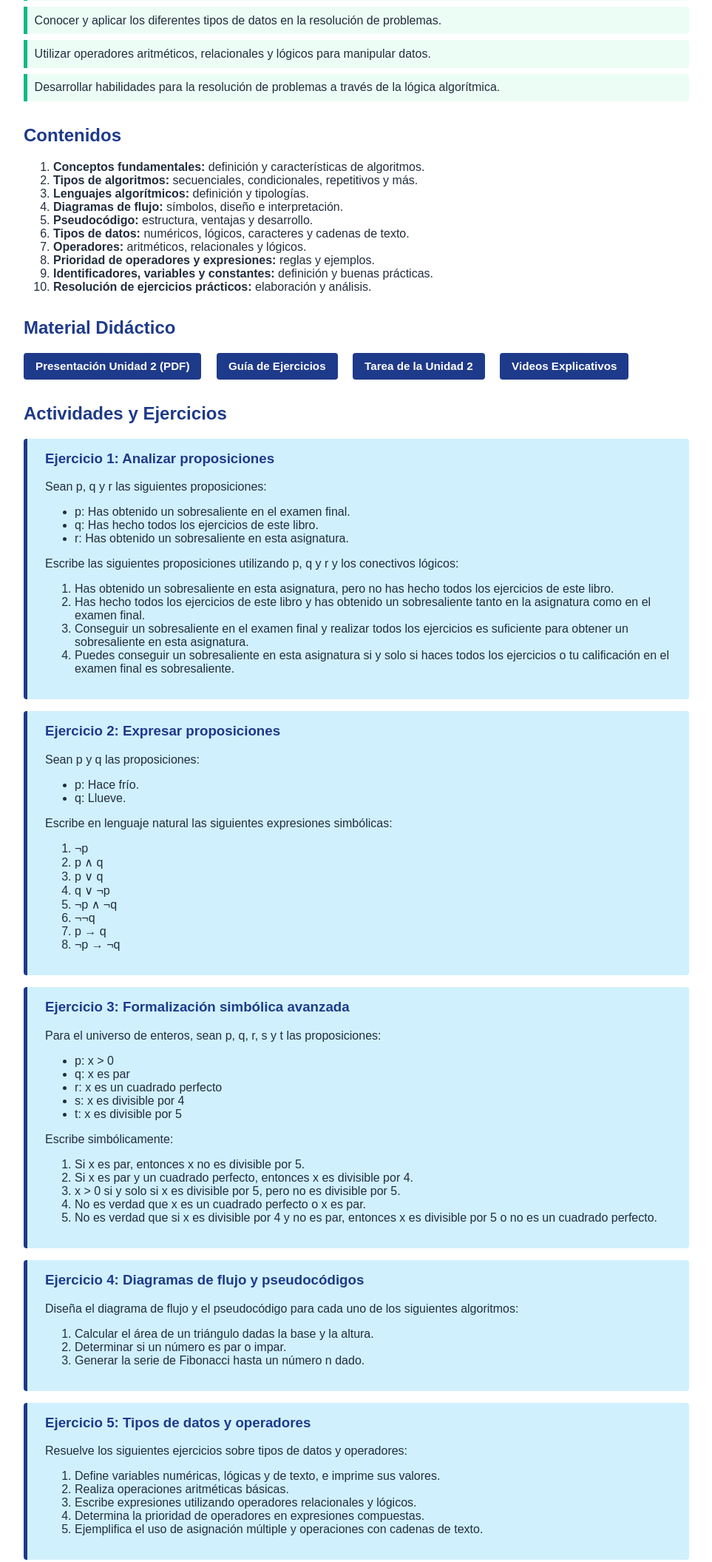
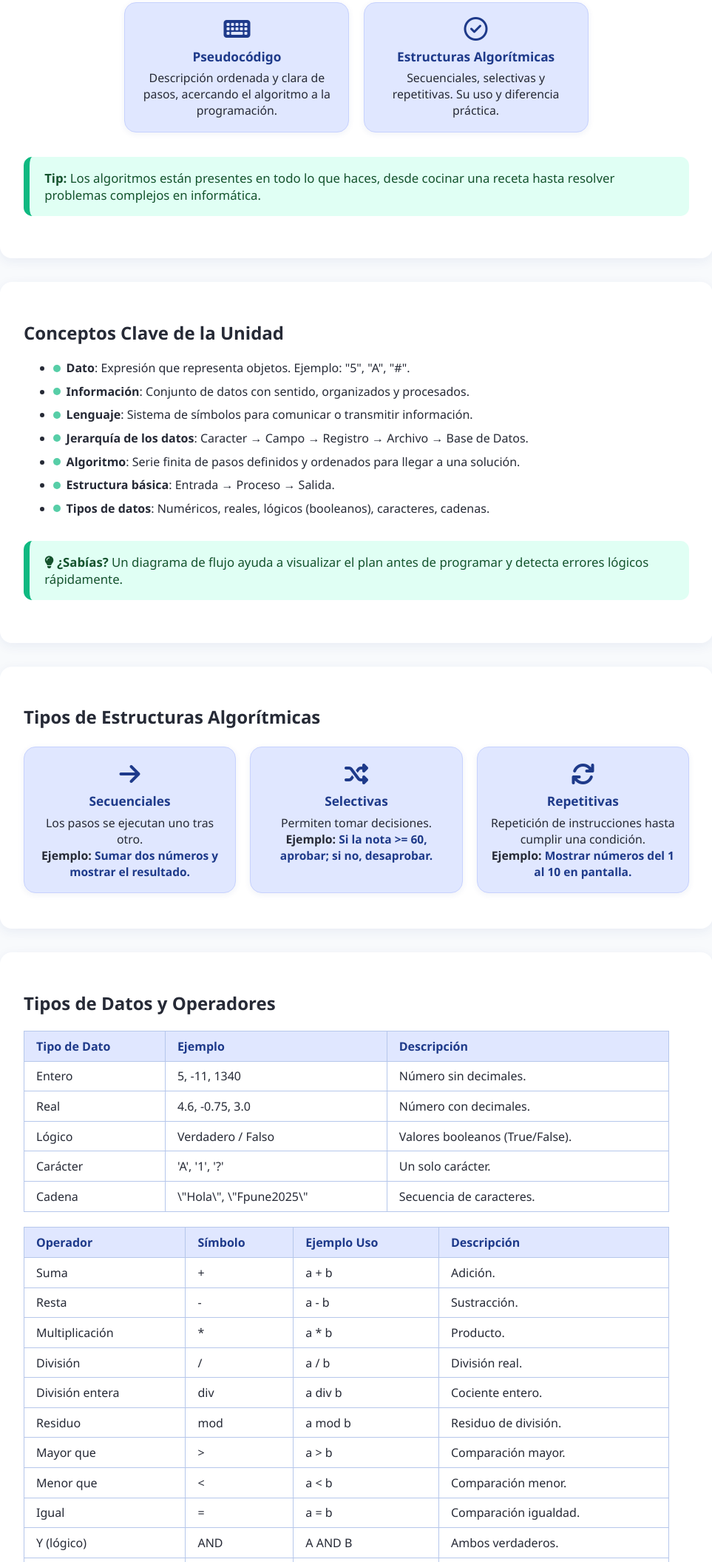
Before and after one commit to aldoariel/vercel_algoritmica, a plain HTML site: page UnidadII.html in a window 1280 px wide. Shown: the part 488-2599 px from the top of the page at 74% size, without its empty margins (158-1121 px from the left). Drawn offline with Linux system fonts and the light colour scheme.

Commit message:
subir unidad 2

```diff
--- a/UnidadII.html
+++ b/UnidadII.html
@@ -1,229 +1,259 @@
 <!DOCTYPE html>
 <html lang="es">
 <head>
-  <meta charset="UTF-8" />
-  <meta name="viewport" content="width=device-width, initial-scale=1" />
-  <title>Unidad 2 - Lógica del Algoritmo | Algorítmica</title>
+  <meta charset="UTF-8">
+  <meta name="viewport" content="width=device-width, initial-scale=1.0">
+  <title>Unidad II - Lógica del Algoritmo | Algorítmica</title>
+  <link rel="stylesheet" href="https://cdnjs.cloudflare.com/ajax/libs/font-awesome/6.4.2/css/all.min.css">
   <style>
+    :root {
+      --azul: #1e3a8a;
+      --azul-claro: #e0e7ff;
+      --verde: #10b981;
+      --gris-fondo: #f8fafc;
+      --sombracard: 0 4px 16px rgba(30,58,138,.07);
+      --borde: #c7d2fe;
+    }
     body {
-      font-family: Arial, Helvetica, sans-serif;
-      background-color: #f8fafc;
-      color: #222d3d;
+      font-family: 'Segoe UI', Arial, sans-serif;
+      background: var(--gris-fondo);
       margin: 0;
-      padding: 0;
+      color: #262a36;
     }
     header {
-      background-color: #1e3a8a;
-      padding: 1rem 2rem;
+      background: var(--azul);
       color: white;
+      padding: 1.5rem 0 1rem 0;
       text-align: center;
     }
-    h1, h2, h3 {
-      color: #1e3a8a;
+    header i {
+      font-size: 2.1em;
+      color: var(--verde);
     }
-    main {
-      max-width: 900px;
-      margin: 1rem auto 3rem auto;
-      padding: 1rem 2rem;
-      background: white;
-      border-radius: 8px;
-      box-shadow: 0 3px 10px rgba(30, 58, 138, 0.1);
+    h1 {
+      margin-top: 0.3em;
+      margin-bottom: 0.2em;
+      letter-spacing: 1px;
     }
     section {
-      margin-bottom: 2rem;
+      max-width: 900px;
+      margin: 2rem auto;
+      background: white;
+      border-radius: 1em;
+      box-shadow: var(--sombracard);
+      padding: 2rem 2rem 1.5rem 2rem;
+      animation: fadein 1.2s both;
     }
-    ul.material-list {
-      list-style: none;
-      padding-left: 0;
+    @keyframes fadein { from { opacity:0; transform: translateY(35px); } to { opacity:1; transform: none; } }
+    .cards {
+      display: flex;
+      flex-wrap: wrap;
+      gap: 1.2rem;
+      margin: 1.5rem 0;
+      justify-content: center;
     }
-    ul.material-list li {
-      padding: 0.6rem;
-      border-left: 5px solid #10b981;
-      margin-bottom: 0.5rem;
-      background-color: #ecfdf5;
-      font-size: 1rem;
-      border-radius: 0 4px 4px 0;
+    .card {
+      background: var(--azul-claro);
+      border: 1.5px solid var(--borde);
+      border-radius: 1em;
+      box-shadow: 0 2px 8px rgba(30,58,138,0.07);
+      flex: 1 1 245px;
+      max-width: 270px;
+      padding: 1.2em 1em 1.1em 1em;
+      display: flex;
+      flex-direction: column;
+      align-items: center;
+      transition: transform .22s;
+      cursor: pointer;
     }
-    .exercise {
-      background-color: #d0f0fd;
-      padding: 1rem 1.5rem;
-      border-left: 5px solid #1e3a8a;
-      margin: 1rem 0;
-      border-radius: 4px;
+    .card:hover {
+      transform: translateY(-5px) scale(1.036);
+      box-shadow: 0 6px 20px rgba(16,185,129,0.07);
     }
-    .exercise h3 {
-      margin-top: 0;
+    .card i {
+      font-size: 2em;
+      color: var(--azul);
+      margin-bottom: .3em;
+    }
+    .card span {
+      font-weight: bold;
+      color: var(--azul);
+      font-size: 1.08em;
+      margin-bottom: .28em;
+      text-align: center;
+    }
+    .card p {
+      margin: 0.1em 0 0 0;
+      text-align: center;
+      font-size: .99em;
+    }
+    ul.bullet-green li {
+      margin-bottom: .6em;
+      padding-left: 1.1em;
+      position: relative;
+    }
+    ul.bullet-green li::before {
+      content: "";
+      position: absolute;
+      left: 0;
+      top: .40em;
+      width: .62em;
+      height: .62em;
+      background: var(--verde);
+      border-radius: 50%;
+      opacity: .7;
+    }
+    .tips {
+      background: #e0fff4;
+      border-left: 8px solid var(--verde);
+      margin: 2em 0 2em 0;
+      padding: 1em 1.2em;
+      border-radius: .7em;
+      font-size: 1.05em;
+      color: #14532d;
     }
     table {
+      width: 97%;
       border-collapse: collapse;
-      width: 100%;
-      margin-top: 1rem;
+      margin: 1.3em 0;
+      font-size: 1em;
     }
     th, td {
-      border: 1px solid #1e3a8a;
-      padding: 0.5rem 1rem;
+      border: 1.5px solid #b6c7eb;
+      padding: .55em 1em;
       text-align: left;
     }
     th {
-      background-color: #e6eefc;
+      background: var(--azul-claro);
+      color: #1e3a8a;
     }
-    .download-links a {
-      display: inline-block;
-      background-color: #1e3a8a;
-      color: white;
-      padding: 0.6rem 1rem;
-      text-decoration: none;
-      margin-right: 1rem;
-      border-radius: 4px;
-      font-weight: bold;
-      font-size: 0.95rem;
+    .ejemplo {
+      background: #e0e7ff;
+      font-style: italic;
+      border-left: 7px solid var(--azul);
+      margin: 1.4em 0 .9em 0;
+      padding: .6em 1.1em;
+      border-radius: .55em;
+    }
+    .actividad {
+      background: #fef9c3;
+      border-left: 7px solid #facc15;
+      font-size: 1.04em;
+      color: #92400e;
+      margin: 1.1em 0 1.8em 0;
+      padding: .6em 1.1em;
+      border-radius: .55em;
+    }
+    @media (max-width: 620px) {
+      section { padding: 1.2em .4em; border-radius: .6em; }
+      .cards { flex-direction: column; gap: .8em; }
+      .card { max-width: none; }
+      th, td { font-size: .98em; padding: .4em .5em}
     }
     footer {
-      text-align: center;
-      padding: 1rem 0;
-      font-size: 0.9rem;
-      color: #555;
-      border-top: 1px solid #eee;
-      margin-top: 2rem;
+      text-align:center;
+      color: #1e3a8a;
+      font-size: .98em;
+      margin: 2.2em 0 1.5em 0;
     }
   </style>
 </head>
 <body>
   <header>
-    <h1>Unidad 2 - Lógica del Algoritmo</h1>
-    <p><strong>Algorítmica - Proceso de Admisión 2025</strong> | Facultad Politécnica - UNE</p>
+    <i class="fas fa-brain"></i>
+    <h1>Unidad II: Lógica del Algoritmo</h1>
+    <div>Facultad Politécnica - UNE <span style="font-size:.98em;">| Admisión 2025</span></div>
   </header>
-  <main>
   <section>
-      <h2>Presentación de la Unidad</h2>
-      <p>En esta unidad se aborda el concepto de algoritmo, sus tipos y representaciones mediante diagramas de flujo y pseudocódigo, además de los tipos de datos y operadores fundamentales para el desarrollo de algoritmos efectivos.</p>
+    <h2>Visión General</h2>
+    <div class="cards">
+      <div class="card">
+        <i class="fas fa-database"></i>
+        <span>Datos &amp; Información</span>
+        <p>Comprende cómo se representan, procesan y organizan los datos en algoritmos.</p>
+      </div>
+      <div class="card">
+        <i class="fa-solid fa-code"></i>
+        <span>Algoritmo</span>
+        <p>Conjunto de pasos lógicos y precisos para solucionar problemas.</p>
+      </div>
+      <div class="card">
+        <i class="fas fa-flowchart"></i>
+        <span>Diagramas de Flujo</span>
+        <p>Representación gráfica de la secuencia lógica de un proceso.</p>
+      </div>
+      <div class="card">
+        <i class="fa-solid fa-keyboard"></i>
+        <span>Pseudocódigo</span>
+        <p>Descripción ordenada y clara de pasos, acercando el algoritmo a la programación.</p>
+      </div>
+      <div class="card">
+        <i class="fa-regular fa-circle-check"></i>
+        <span>Estructuras Algorítmicas</span>
+        <p>Secuenciales, selectivas y repetitivas. Su uso y diferencia práctica.</p>
+      </div>
+    </div>
+    <div class="tips">
+      <strong>Tip:</strong> Los algoritmos están presentes en todo lo que haces, desde cocinar una receta hasta resolver problemas complejos en informática.
+    </div>
   </section>
-
   <section>
-      <h2>Capacidades y Competencias a Desarrollar</h2>
-      <ul class="material-list">
-        <li>Analizar y comprender los conceptos fundamentales de algoritmos y su estructura.</li>
-        <li>Diferenciar los tipos de algoritmos y sus propiedades distintivas.</li>
-        <li>Diseñar y representar algoritmos mediante diagramas de flujo y pseudocódigo.</li>
-        <li>Conocer y aplicar los diferentes tipos de datos en la resolución de problemas.</li>
-        <li>Utilizar operadores aritméticos, relacionales y lógicos para manipular datos.</li>
-        <li>Desarrollar habilidades para la resolución de problemas a través de la lógica algorítmica.</li>
+    <h2>Conceptos Clave de la Unidad</h2>
+    <ul class="bullet-green">
+      <li><strong>Dato</strong>: Expresión que representa objetos. Ejemplo: "5", "A", "#".</li>
+      <li><strong>Información</strong>: Conjunto de datos con sentido, organizados y procesados.</li>
+      <li><strong>Lenguaje</strong>: Sistema de símbolos para comunicar o transmitir información.</li>
+      <li><strong>Jerarquía de los datos</strong>: Caracter &rarr; Campo &rarr; Registro &rarr; Archivo &rarr; Base de Datos.</li>
+      <li><strong>Algoritmo</strong>: Serie finita de pasos definidos y ordenados para llegar a una solución.</li>
+      <li><strong>Estructura básica</strong>: Entrada &rarr; Proceso &rarr; Salida.</li>
+      <li><strong>Tipos de datos</strong>: Numéricos, reales, lógicos (booleanos), caracteres, cadenas.</li>
     </ul>
-    </section>
-
-    <section>
-      <h2>Contenidos</h2>
-      <ol>
-        <li><strong>Conceptos fundamentales:</strong> definición y características de algoritmos.</li>
-        <li><strong>Tipos de algoritmos:</strong> secuenciales, condicionales, repetitivos y más.</li>
-        <li><strong>Lenguajes algorítmicos:</strong> definición y tipologías.</li>
-        <li><strong>Diagramas de flujo:</strong> símbolos, diseño e interpretación.</li>
-        <li><strong>Pseudocódigo:</strong> estructura, ventajas y desarrollo.</li>
-        <li><strong>Tipos de datos:</strong> numéricos, lógicos, caracteres y cadenas de texto.</li>
-        <li><strong>Operadores:</strong> aritméticos, relacionales y lógicos.</li>
-        <li><strong>Prioridad de operadores y expresiones:</strong> reglas y ejemplos.</li>
-        <li><strong>Identificadores, variables y constantes:</strong> definición y buenas prácticas.</li>
-        <li><strong>Resolución de ejercicios prácticos:</strong> elaboración y análisis.</li>
-      </ol>
-    </section>
-
-    <section>
-      <h2>Material Didáctico</h2>
-      <div class="download-links">
-        <a href="#" download>Presentación Unidad 2 (PDF)</a>
-        <a href="#" download>Guía de Ejercicios</a>
-        <a href="#" download>Tarea de la Unidad 2</a>
-        <a href="#" target="_blank" rel="noopener noreferrer">Videos Explicativos</a>
+    <div class="tips">
+      <b><i class="fas fa-lightbulb"></i> ¿Sabías?</b> Un diagrama de flujo ayuda a visualizar el plan antes de programar y detecta errores lógicos rápidamente.
     </div>
   </section>
 
   <section>
-      <h2>Actividades y Ejercicios</h2>
-
-      <div class="exercise">
-        <h3>Ejercicio 1: Analizar proposiciones</h3>
-        <p>Sean p, q y r las siguientes proposiciones:</p>
-        <ul>
-          <li>p: Has obtenido un sobresaliente en el examen final.</li>
-          <li>q: Has hecho todos los ejercicios de este libro.</li>
-          <li>r: Has obtenido un sobresaliente en esta asignatura.</li>
-        </ul>
-        <p>Escribe las siguientes proposiciones utilizando p, q y r y los conectivos lógicos:</p>
-        <ol>
-          <li>Has obtenido un sobresaliente en esta asignatura, pero no has hecho todos los ejercicios de este libro.</li>
-          <li>Has hecho todos los ejercicios de este libro y has obtenido un sobresaliente tanto en la asignatura como en el examen final.</li>
-          <li>Conseguir un sobresaliente en el examen final y realizar todos los ejercicios es suficiente para obtener un sobresaliente en esta asignatura.</li>
-          <li>Puedes conseguir un sobresaliente en esta asignatura si y solo si haces todos los ejercicios o tu calificación en el examen final es sobresaliente.</li>
-        </ol>
+    <h2>Tipos de Estructuras Algorítmicas</h2>
+    <div class="cards">
+      <div class="card">
+        <i class="fas fa-arrow-right"></i>
+        <span>Secuenciales</span>
+        <p>Los pasos se ejecutan uno tras otro. <br><strong>Ejemplo:</strong> <span style="font-size:.98em;">Sumar dos números y mostrar el resultado.</span></p>
       </div>
-
-      <div class="exercise">
-        <h3>Ejercicio 2: Expresar proposiciones</h3>
-        <p>Sean p y q las proposiciones:</p>
-        <ul>
-          <li>p: Hace frío.</li>
-          <li>q: Llueve.</li>
-        </ul>
-        <p>Escribe en lenguaje natural las siguientes expresiones simbólicas:</p>
-        <ol>
-          <li>¬p</li>
-          <li>p ∧ q</li>
-          <li>p ∨ q</li>
-          <li>q ∨ ¬p</li>
-          <li>¬p ∧ ¬q</li>
-          <li>¬¬q</li>
-          <li>p → q</li>
-          <li>¬p → ¬q</li>
-        </ol>
+      <div class="card">
+        <i class="fas fa-random"></i>
+        <span>Selectivas</span>
+        <p>Permiten tomar decisiones. <br><strong>Ejemplo:</strong> <span style="font-size:.98em;">Si la nota &gt;= 60, aprobar; si no, desaprobar.</span></p>
       </div>
-
-      <div class="exercise">
-        <h3>Ejercicio 3: Formalización simbólica avanzada</h3>
-        <p>Para el universo de enteros, sean p, q, r, s y t las proposiciones:</p>
-        <ul>
-          <li>p: x > 0</li>
-          <li>q: x es par</li>
-          <li>r: x es un cuadrado perfecto</li>
-          <li>s: x es divisible por 4</li>
-          <li>t: x es divisible por 5</li>
-        </ul>
-        <p>Escribe simbólicamente:</p>
-        <ol>
-          <li>Si x es par, entonces x no es divisible por 5.</li>
-          <li>Si x es par y un cuadrado perfecto, entonces x es divisible por 4.</li>
-          <li>x > 0 si y solo si x es divisible por 5, pero no es divisible por 5.</li>
-          <li>No es verdad que x es un cuadrado perfecto o x es par.</li>
-          <li>No es verdad que si x es divisible por 4 y no es par, entonces x es divisible por 5 o no es un cuadrado perfecto.</li>
-        </ol>
+      <div class="card">
+        <i class="fas fa-sync"></i>
+        <span>Repetitivas</span>
+        <p>Repetición de instrucciones hasta cumplir una condición. <br><strong>Ejemplo:</strong> <span style="font-size:.98em;">Mostrar números del 1 al 10 en pantalla.</span></p>
       </div>
-
-      <div class="exercise">
-        <h3>Ejercicio 4: Diagramas de flujo y pseudocódigos</h3>
-        <p>Diseña el diagrama de flujo y el pseudocódigo para cada uno de los siguientes algoritmos:</p>
-        <ol>
-          <li>Calcular el área de un triángulo dadas la base y la altura.</li>
-          <li>Determinar si un número es par o impar.</li>
-          <li>Generar la serie de Fibonacci hasta un número n dado.</li>
-        </ol>
     </div>
-
-      <div class="exercise">
-        <h3>Ejercicio 5: Tipos de datos y operadores</h3>
-        <p>Resuelve los siguientes ejercicios sobre tipos de datos y operadores:</p>
-        <ol>
-          <li>Define variables numéricas, lógicas y de texto, e imprime sus valores.</li>
-          <li>Realiza operaciones aritméticas básicas.</li>
-          <li>Escribe expresiones utilizando operadores relacionales y lógicos.</li>
-          <li>Determina la prioridad de operadores en expresiones compuestas.</li>
-          <li>Ejemplifica el uso de asignación múltiple y operaciones con cadenas de texto.</li>
-        </ol>
-      </div>
-
   </section>
 
-    <footer>
-      &copy; 2025 Facultad Politécnica - Universidad Nacional del Este | Algorítmica - Unidad 2
-    </footer>
-  </main>
-</body>
-</html>
+  <section>
+    <h2>Tipos de Datos y Operadores</h2>
+    <table>
+      <tr><th>Tipo de Dato</th><th>Ejemplo</th><th>Descripción</th></tr>
+      <tr><td>Entero</td><td>5, -11, 1340</td><td>Número sin decimales.</td></tr>
+      <tr><td>Real</td><td>4.6, -0.75, 3.0</td><td>Número con decimales.</td></tr>
+      <tr><td>Lógico</td><td>Verdadero / Falso</td><td>Valores booleanos (True/False).</td></tr>
+      <tr><td>Carácter</td><td>'A', '1', '?'</td><td>Un solo carácter.</td></tr>
+      <tr><td>Cadena</td><td>\"Hola\", \"Fpune2025\"</td><td>Secuencia de caracteres.</td></tr>
+    </table>
+    <table>
+      <tr><th>Operador</th><th>Símbolo</th><th>Ejemplo Uso</th><th>Descripción</th></tr>
+      <tr><td>Suma</td><td>+</td><td>a + b</td><td>Adición.</td></tr>
+      <tr><td>Resta</td><td>-</td><td>a - b</td><td>Sustracción.</td></tr>
+      <tr><td>Multiplicación</td><td>*</td><td>a * b</td><td>Producto.</td></tr>
+      <tr><td>División</td><td>/</td><td>a / b</td><td>División real.</td></tr>
+      <tr><td>División entera</td><td>div</td><td>a div b</td><td>Cociente entero.</td></tr>
+      <tr><td>Residuo</td><td>mod</td><td>a mod b</td><td>Residuo de división.</td></tr>
+      <tr><td>Mayor que</td><td>&gt;</td><td>a &gt; b</td><td>Comparación mayor.</td></tr>
+      <tr><td>Menor que</td><td>&lt;</td><td>a &lt; b</td><td>Comparación menor.</td></tr>
+      <tr><td>Igual</td><td>=</td><td>a = b</td><td>Comparación igualdad.</td></tr>
+      <tr><td>Y (lógico)</td><td>AND</td><td>A AND B</td><td>Ambos verdaderos.</td></tr>
+      <tr><td>O (lógico)</td><td>OR</td><td>A OR B</td><td>Al menos uno
```
Also changed, not shown: index.html (+1 -1 lines). Lines whose indentation alone changed are shown as unchanged.
